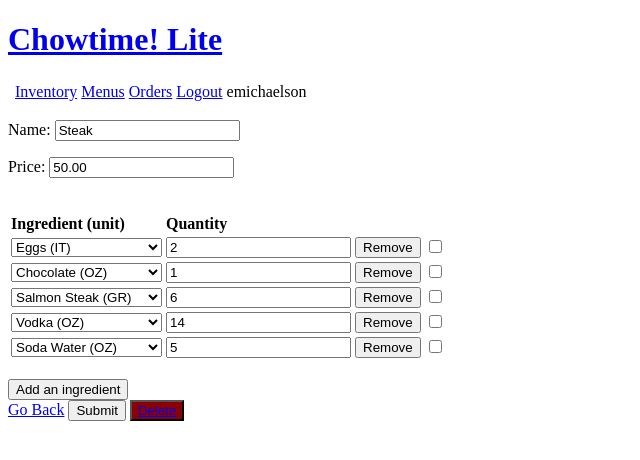
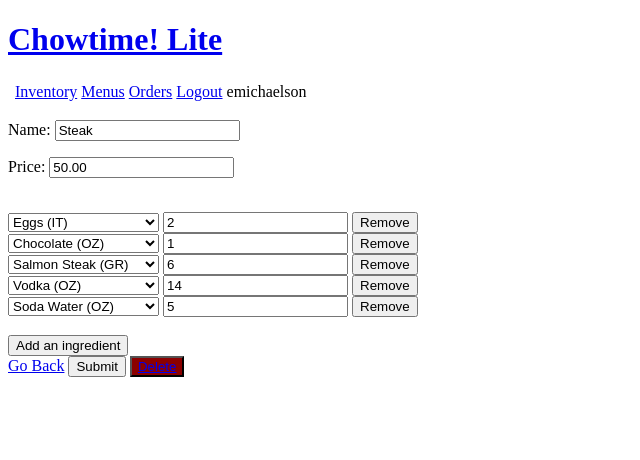
Before and after one commit to emikes919/chowtimelite, a Django app: page /menu/48/item-update/ in a window 1280 px wide. Shown: the top 460 px of the page, without its empty margins (0-640 px from the left). Run offline with Django 4.2, Linux system fonts and the light colour scheme; a user stored in the database is signed in; data comes from the database, SQL or seed files in the repository; both versions use the stored data as it was after the commit.

Commit message:
remove item working with bug on new item removal

```diff
--- a/inventory/templates/inventory/itemEdit.html
+++ b/inventory/templates/inventory/itemEdit.html
@@ -20,37 +20,23 @@
         {{ formset.management_form }}
 
         <div id="ingredient-form-list">
-            <table>
-                <thead>
-                    <tr>
-                        <th>Ingredient (unit)</th>
-                        <th>Quantity</th>
-                    </tr>
-                </thead>
-                <tbody>
-                    {% for ingredientForm in formset %}
-                        <div class="ingredient-form">
-                            {% for hidden in ingredientForm.hidden_fields %}
-                                {{ hidden }}
-                            {% endfor %}
-                            <tr>
-                                <td>{{ ingredientForm.ingredient }}</td>
-                                <td>{{ ingredientForm.ingredientQuantity }}</td>
-                                <td><button class="remove-button" id="remove-ingredient" type="button">Remove</button></td>
-                                <td><div>{{ ingredientForm.DELETE }}</div></td>
-                            </tr>
-                        </div>
+            {% for ingredientForm in formset %}
+                <div id="ingredient-form" class="ingredient-form">
+                    {% for hidden in ingredientForm.hidden_fields %}
+                        {{ hidden }}
                     {% endfor %}
-                </tbody>
-            </table>
+                    {{ ingredientForm.ingredient }}
+                    {{ ingredientForm.ingredientQuantity }}
+                    <button class="remove-button" id="remove-ingredient" type="button">Remove</button>
+                    <div class="hidden">{{ ingredientForm.DELETE }}</div>
+                </div>
+            {% endfor %}
         </div>
 
         <div id="empty-form" class="hidden">
-            <tr>
-                <td>{{ formset.empty_form.ingredient }}</td>
-                <td>{{ formset.empty_form.ingredientQuantity }}</td>
-                <td><button class="remove-button" id="remove-ingredient" type="button">Remove</button></td>
-            </tr>
+            {{ formset.empty_form.ingredient }}
+            {{ formset.empty_form.ingredientQuantity }}
+            <button class="remove-button" id="remove-ingredient" type="button">Remove</button>
         </div>
         <br>
 
@@ -70,10 +56,16 @@
     addMoreBtn.addEventListener('click', addNewForm)
     const totalNewForms = document.getElementById('id_ingredientquantity_set-TOTAL_FORMS')
 
+    itemizeIngredientForms()
     removeBtnListener()
 
-    function itemtizeRemoveBtns () {
+    function itemizeIngredientForms () {
+        let ingredientForms = document.getElementsByClassName('ingredient-form')
 
+        for (let i = 0; i < ingredientForms.length; i++) {
+            ingredientForms[i].setAttribute('id', `ingredient-form-${i}`)
+            console.log(ingredientForms[i])
+        }
     }
 
     function removeBtnListener () {
@@ -88,8 +80,21 @@
         if (event) {
             event.preventDefault()
         }
-        console.log(event)
 
+        let ingredientFormToBeRemoved = event.path[1]
+        let indexString = ingredientFormToBeRemoved.id
+        let array = indexString.split('-')
+        let indexNum = array[2]
+        let deleteCheckbox = document.getElementById(`id_ingredientquantity_set-${indexNum}-DELETE`)
+        deleteCheckbox.checked = true
+        ingredientFormToBeRemoved.setAttribute('class', 'hidden')
+
+        // console.log(event)
+        // console.log(event.path[1])
+        // console.log(`indexString: ${indexString}`)
+        // console.log(`array: ${array}`)
+        // console.log(`indexNum: ${indexNum}`)
+        // console.log(`deletCheckbox: ${deleteCheckbox}`)
 
     }
 
```
Also changed, not shown: db.sqlite3.
